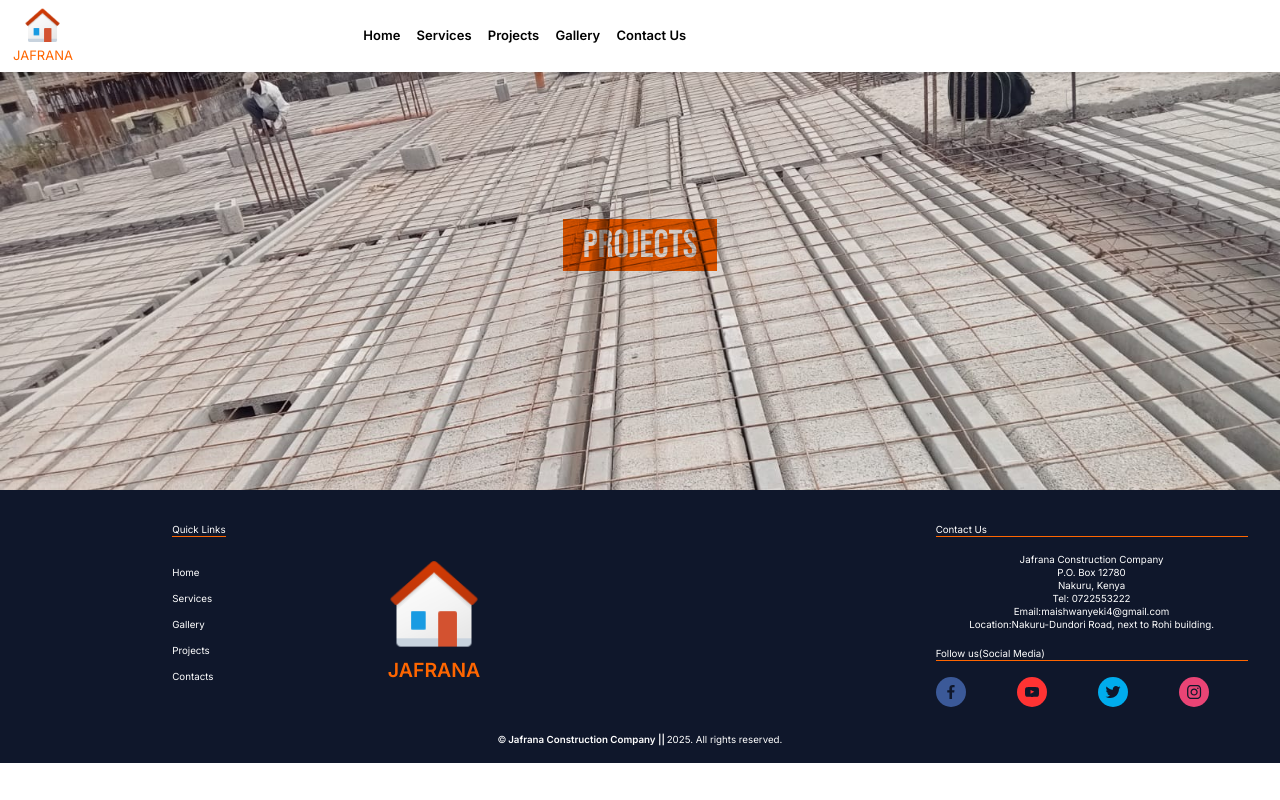
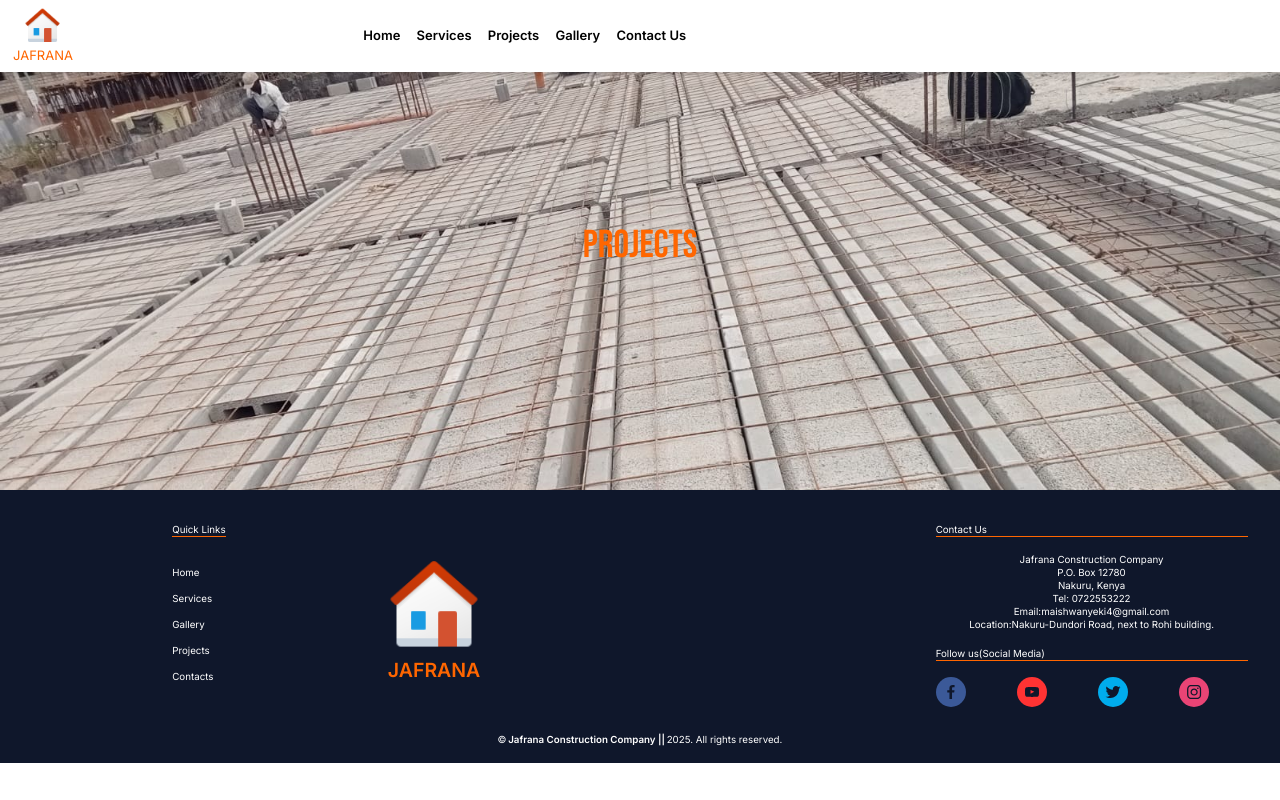
Before and after one commit to matthewkuria/jafrana, a Next.js app: page /projects in a window 1280 px wide. Built offline with nearby package versions, Linux system fonts and the light colour scheme; a web font is replaced by a local one.

Commit message:
The projects title set to text-secondary

```diff
--- a/app/projects/page.tsx
+++ b/app/projects/page.tsx
@@ -4,8 +4,8 @@ import { bebas_neue } from '../fonts/fonts'
 const page = () => {
   return (
     <main className="flex flex-col items-center justify-center min-h-[300px] md:min-h-[450px] lg:min-h-[490px] projects">
-          <div className="bg-secondary  py-1 px-4 md:px-4 lg:px-6 lg:py-2 mix-blend-multiply ">
-            <p className={`${bebas_neue.className} text-quaternary text-3xl md:text-4xl lg:text-5xl `}>Projects</p>
+          <div className="  py-1 px-4 md:px-4 lg:px-6 lg:py-2  ">
+            <p className={`${bebas_neue.className} text-secondary text-3xl md:text-4xl lg:text-5xl `}>Projects</p>
           </div>
     </main>
   )
```
